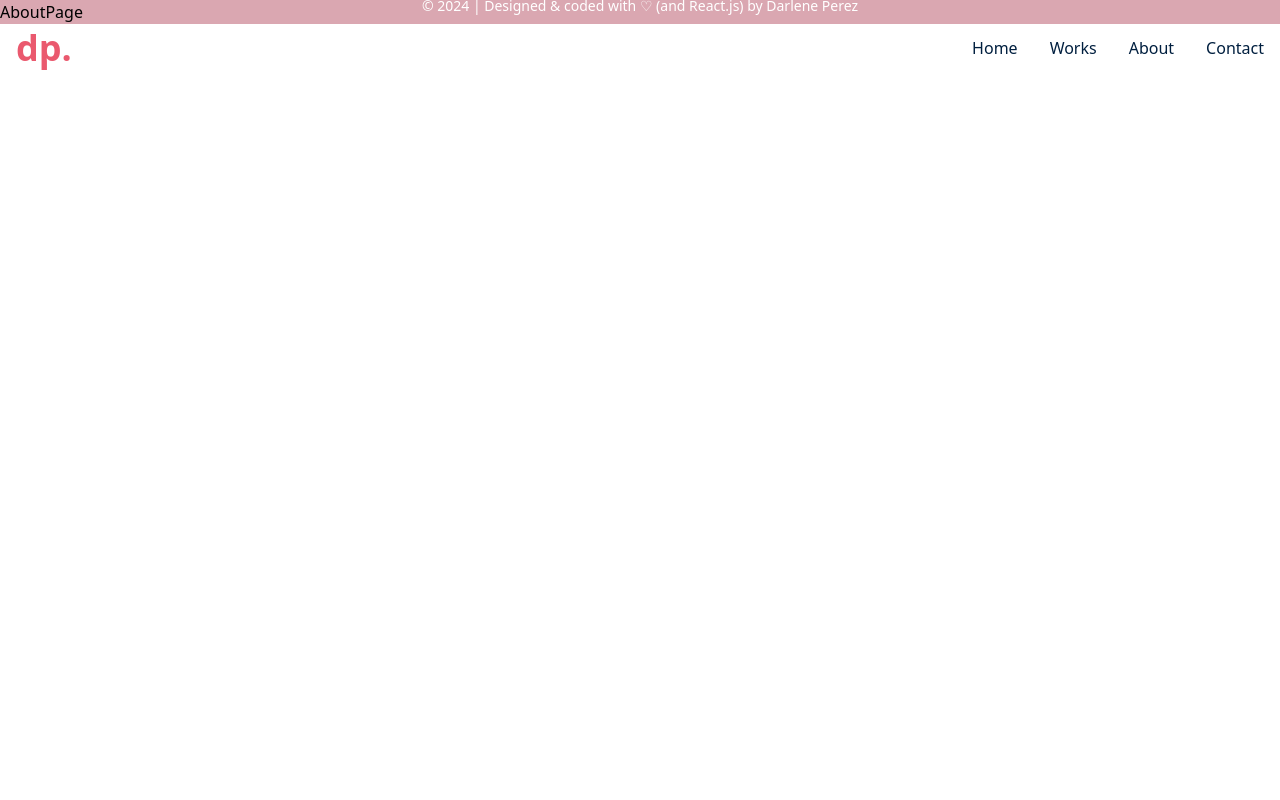
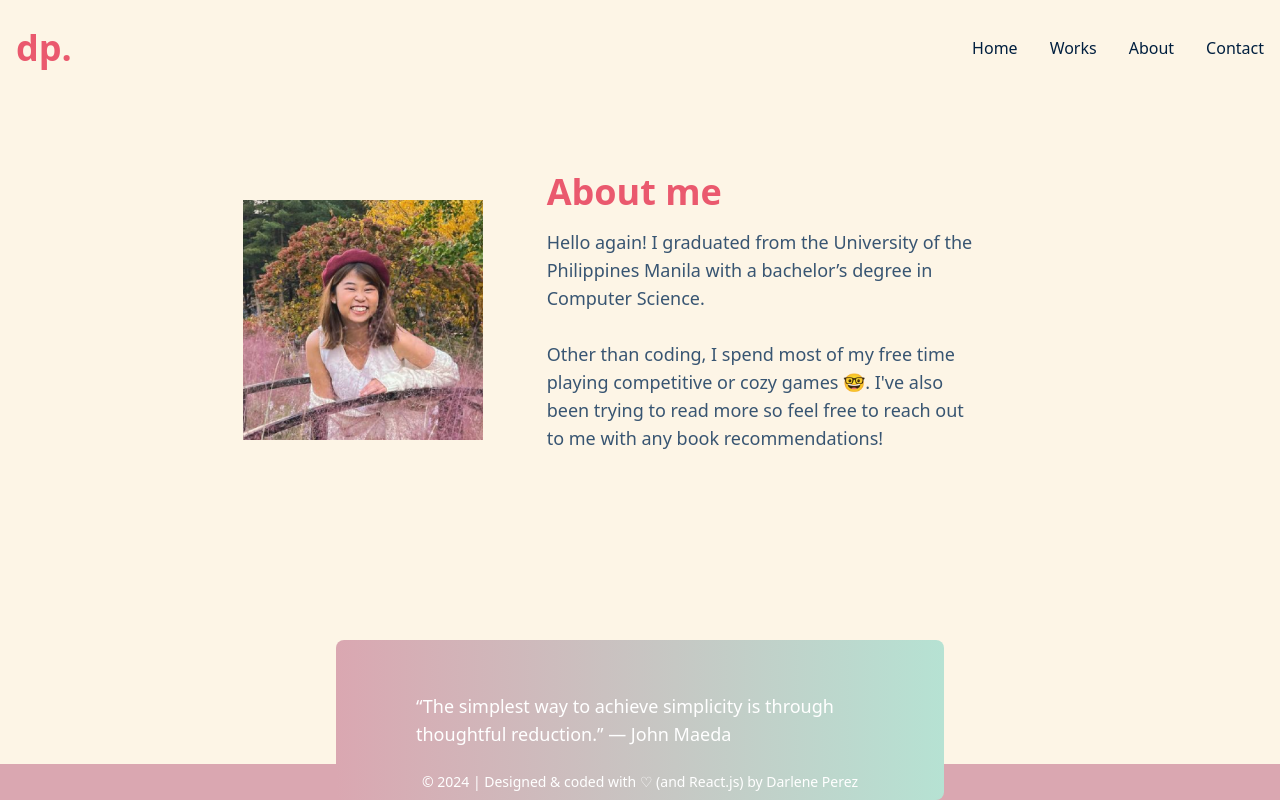
Before and after one commit to dqperez/portfolio-website, a React (Vite) app: page /about in a window 1280 px wide. Built offline with nearby package versions, Linux system fonts and the light colour scheme.

Commit message:
feat: Add About component

```diff
--- /dev/null
+++ b/src/components/About.jsx
@@ -0,0 +1,23 @@
+import React from 'react';
+import abouticon from "../assets/abouticon.png";
+
+const About = () => {
+  return (
+    <div className="flex flex-col md:flex-row lg:flex-row justify-center items-center h-screen">
+      <div className="h-60 w-60 relative">
+                <img src={abouticon} className="w-full h-full object-cover" />
+      </div>
+
+      <div className="w-1/2 lg:w-1/3 mx-16">
+        <p className="text-4xl text-header font-bold">About me</p>
+        <p className="text-lg text-body my-4">
+          Hello again! I graduated from the University of the Philippines Manila with a bachelor’s degree in Computer Science.
+          <br/><br/>
+          Other than coding, I spend most of my free time playing competitive or cozy games 🤓. I've also been trying to read more so feel free to reach out to me with any book recommendations!
+        </p>
+      </div>
+    </div>
+  )
+}
+
+export default About;
--- a/src/pages/AboutPage.jsx
+++ b/src/pages/AboutPage.jsx
@@ -1,9 +1,19 @@
 import React from 'react';
 import Layout from './Layout';
+import About from '../components/About.jsx';
+import GradientQuote from '../components/GradientQuote.jsx';
 
 const AboutPage = () => {
   return (
-    <Layout>AboutPage</Layout>
+    <Layout>
+      <div className="flex h-screen bg-bg">
+        <div className="flex flex-col">
+          <About />
+          <GradientQuote />
+        </div>
+
+      </div>
+    </Layout>
   )
 }
 
```
Also changed, not shown: src/assets/abouticon.png (added).
